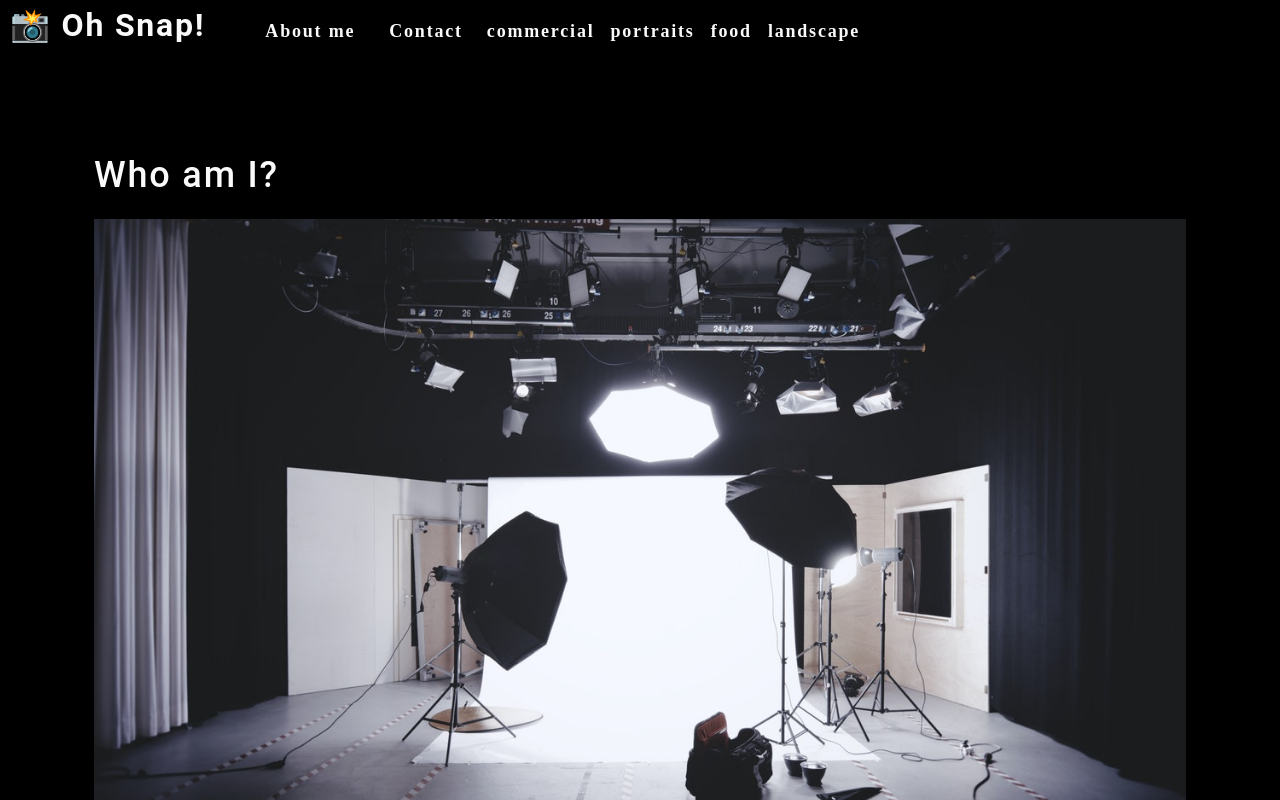
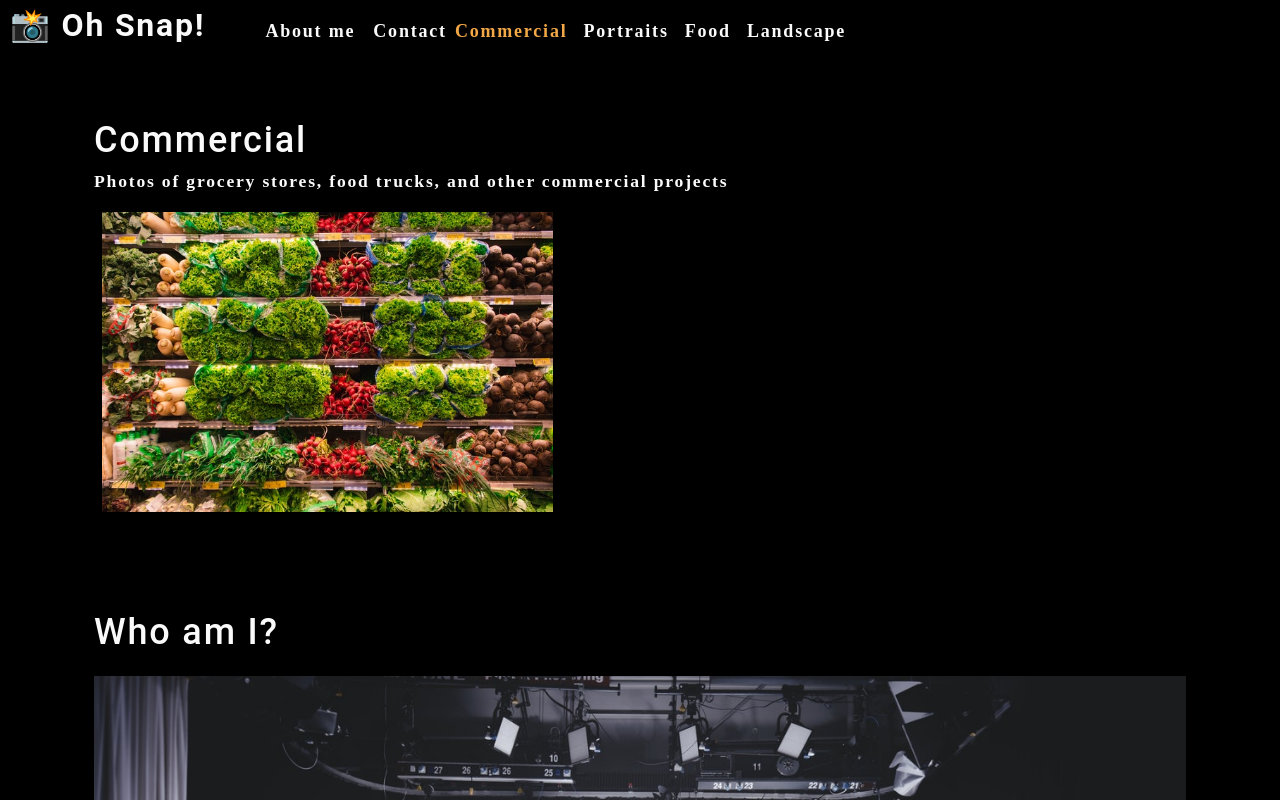
Before and after one commit to carterdmorgan/photo-port, a React (Create React App) app: page / in a window 1280 px wide. Shown: the top 800 px of the page. Built offline with nearby package versions, Linux system fonts and the light colour scheme.

Commit message:
starting to implement state

```diff
--- a/src/App.js
+++ b/src/App.js
@@ -1,13 +1,33 @@
 import './App.css';
+import { useState } from 'react';
 import About from './components/About';
+import Gallery from './components/Gallery';
 import Nav from './components/Nav';
 
 function App() {
+  const [categories] = useState([
+    {
+      name: 'commercial',
+      description: 'Photos of grocery stores, food trucks, and other commercial projects',
+    },
+    { name: 'portraits', description: 'Portraits of people in my life' },
+    { name: 'food', description: 'Delicious delicacies' },
+    { name: 'landscape', description: 'Fields, farmhouses, waterfalls, and the beauty of nature' },
+  ]);
+  const [currentCategory, setCurrentCategory] = useState(categories[0]);
+
   return (
     <div>
-      <Nav></Nav>
+      <Nav
+        categories={categories}
+        setCurrentCategory={setCurrentCategory}
+        currentCategory={currentCategory}>
+      </Nav>
       <main>
-        <About></About>
+        <div>
+          <Gallery></Gallery>
+          <About></About>
+        </div>
       </main>
     </div>
   );
--- /dev/null
+++ b/src/components/Gallery/index.js
@@ -0,0 +1,26 @@
+import { capitalizeFirstLetter } from '../../utils/helpers';
+import photo from "../../assets/small/commercial/0.jpg";
+
+function Gallery() {
+  const currentCategory = {
+    name: "commercial",
+    description:
+      "Photos of grocery stores, food trucks, and other commercial projects",
+  };
+
+  return (
+    <section>
+      <h1>{capitalizeFirstLetter(currentCategory.name)}</h1>
+      <p>{currentCategory.description}</p>
+      <div>
+        <img
+          src={photo}
+          alt="Commercial Example"
+          className="img-thumbnail mx-1"
+        />
+      </div>
+    </section>
+  )
+}
+
+export default Gallery;
--- a/src/components/Nav/index.js
+++ b/src/components/Nav/index.js
@@ -1,53 +1,56 @@
-function Nav() {
-  const categories = [
-    {
-      name: "commercial",
-      description:
-        "Photos of grocery stores, food trucks, and other commercial projects",
-    },
-    { name: "portraits", description: "Portraits of people in my life" },
-    { name: "food", description: "Delicious delicacies" },
-    {
-      name: "landscape",
-      description: "Fields, farmhouses, waterfalls, and the beauty of nature",
-    },
-  ];
+import { useEffect } from "react";
+import { capitalizeFirstLetter } from "../../utils/helpers";
 
-  function categorySelected(name) {
-    console.log(`${name} clicked`);
-  }
+function Nav(props) {
+  const {
+    categories = [],
+    setCurrentCategory,
+    currentCategory,
+  } = props;
+
+  useEffect(() => {
+    document.title = capitalizeFirstLetter(currentCategory.name);
+  }, [currentCategory]);
 
   return (
     <header className="flex-row px-1">
       <h2>
         <a data-testid="link" href="/">
-          <span role="img" aria-label="camera"> 📸</span> Oh Snap!
+          <span role="img" aria-label="camera">
+            {" "}
+            📸
+          </span>{" "}
+          Oh Snap!
         </a>
       </h2>
       <nav>
         <ul className="flex-row">
           <li className="mx-2">
-            <a data-testid="about" href="#about">
+            <a
+              href="#about"
+            >
               About me
             </a>
           </li>
-          <li className={"mx-2"}>
+          <li>
             <span>Contact</span>
           </li>
           {categories.map((category) => (
-            <li
-              className="mx-1"
-              key={category.name}
-            >
-              <span onClick={() => categorySelected(category.name)}>
-                {category.name}
+            <li className={`mx-1 ${currentCategory.name === category.name && 'navActive'
+              }`} key={category.name}>
+              <span
+                onClick={() => {
+                  setCurrentCategory(category)
+                }}
+              >
+                {capitalizeFirstLetter(category.name)}
               </span>
             </li>
           ))}
         </ul>
       </nav>
     </header>
-  )
+  );
 }
 
 export default Nav;
```
